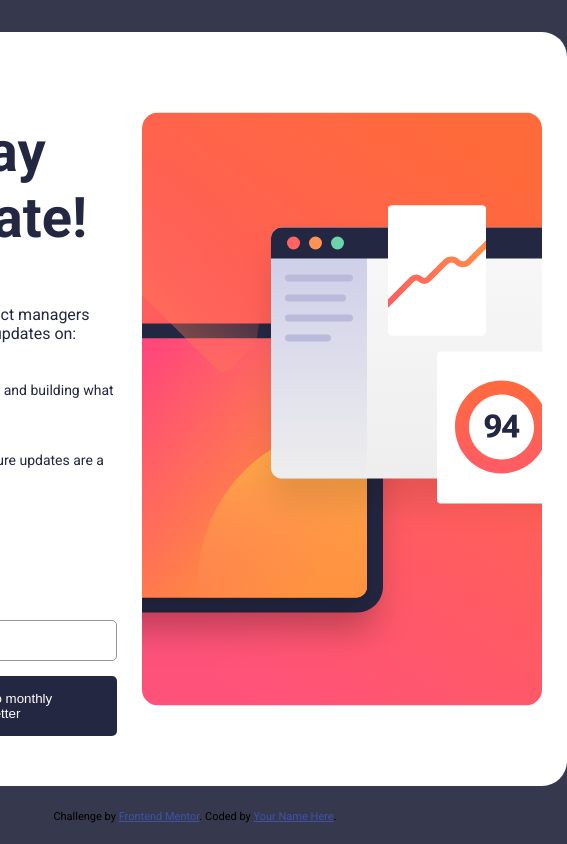
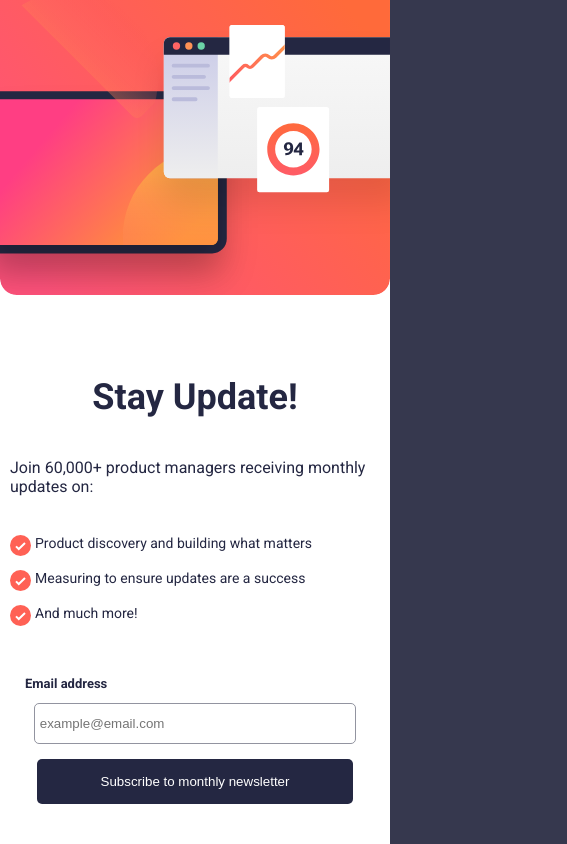
Before and after one commit to Geovanne1/formulario_de_incricao, a plain HTML site: page index.html in a window 390 px wide. Shown: the whole page, 567 px wide, since content can reach past the window. Drawn offline with Linux system fonts and the light colour scheme.

Commit message:
v3
mobile finalizado para teste

```diff
--- a/assets/css/styles.css
+++ b/assets/css/styles.css
@@ -55,12 +55,18 @@ main {
   background-repeat: no-repeat;
 }
 
-.imagem {
+.imagemDesktop {
   padding: 5px;
+}
+
+.imagemMobile {
+  display: none;
 }
 
 form {
   margin-top: 45px;
+  display: flex;
+  flex-direction: column;
 }
 
 form label {
@@ -85,6 +91,10 @@ form input #input_email::placeholder {
 form input:focus {
   box-shadow: 0 0 0 0;
   border: 1px solid hsl(234, 29%, 20%);
+}
+
+form .inputButton {
+  flex-direction: column;
 }
 
 form .botao {
@@ -126,6 +136,8 @@ form span {
 
 .sucesso {
   display: none;
+  flex-direction: column;
+  justify-content: space-around;
   background-color: white;
   position: absolute;
   padding: 30px 40px;
@@ -162,3 +174,104 @@ form span {
   color: hsl(234, 29%, 20%);
   font-weight: bold;
 }
+
+@media screen and (max-width: 748px) {
+  body {
+    margin: 0px;
+    height: 100vw;
+  }
+
+  .imagemDesktop {
+    display: none;
+    padding: auto
+  }
+
+  .imagemMobile {
+    display: block;
+    width: 100%;
+    /* position: fixed;
+    top: 0;
+    left: 0; */
+  }
+
+  .card {
+    position: fixed;
+    top: 0;
+    left: 0;
+    width: 100%;
+    height: 100%;
+    margin: 0px;
+    flex-direction: column;
+    padding: 0px;
+    border-radius: 0px;
+    justify-content: space-between;
+  }
+
+  .content {
+    padding: 10px;
+    display: flex;
+    margin: 0px 0px;
+    flex-direction: column;
+    justify-content: space-between;
+  }
+
+  .content h1 {
+    margin-top: 20px;
+    font-size: 36px;
+  }
+
+  form{
+    flex-direction: column;
+    display: flex;
+  }
+
+
+  form .inputButton {
+    flex-direction: column;
+    width: 100%;
+    align-items: center;
+  }
+
+  form input {
+    padding: 12px 35.5vw 12px 5px;
+  }
+
+  form .botao {
+    padding: 15px 16.3vw;
+    margin-bottom: 30px;
+  }
+
+  .attribution {
+    display: none;
+  }
+
+  .alert {
+    display: flex;
+    flex-direction: row;
+    justify-content: space-between;
+    margin: 0px 15px;
+  }
+
+  .sucesso {
+    position: fixed;
+    top: 0;
+    left: 0;
+    right: 0;
+    height: 100%;
+    margin: 0px;
+    flex-direction: column;
+    padding: 2px 25px;
+    justify-content: space-between;
+    border-radius: 0px;
+  }
+
+  .icone {
+    width: 25%;
+    margin-top: 20%;
+  }
+
+  .sucesso button {
+    padding: 20px 10vw;
+    margin-bottom: 10%;
+  }
+}
--- a/assets/js/index.js
+++ b/assets/js/index.js
@@ -36,7 +36,7 @@ function erroEmail(input) {
 
 function sucessEmail(input) {
   input.classList.remove('erro')
-  sucesso.style.display = 'block'
+  sucesso.style.display = 'flex'
   mensEmail.innerHTML = `${input.value}`
   card.style.display = 'none'
   span.style.display = 'none'
--- a/index.html
+++ b/index.html
@@ -32,6 +32,7 @@
 <body>
   <main>
     <div class="card">
+      <img class="imagemMobile" src="./assets/images/illustration-sign-up-mobile.svg" alt="">
       <div class="content">
         <h1>Stay Update!</h1>
         <p>Join 60,000+ product managers receiving monthly updates on:</p>
@@ -40,21 +41,25 @@
           <li class="item">Measuring to ensure updates are a success</li>
           <li class="item">And much more!</li>
         </ul>
-        <form class="formulario" action="">
-          <div>
+        <form>
+          <div class="alert">
             <label for="input_email">Email address</label>
             <span class="aviso">valid email required</span>
           </div>
-          <input id="input_email" type="email" required placeholder="example@email.com">
-          <button class="botao">Subscribe to monthly newsletter</button>
+          <div class="inputButton">
+            <input id="input_email" type="email" required placeholder="example@email.com">
+            <button class="botao">Subscribe to monthly newsletter</button>
+          </div>
         </form>
       </div>
-      <img class="imagem" src="./assets/images/illustration-sign-up-desktop.svg" alt="ilustração de login">
+      <img class="imagemDesktop" src="./assets/images/illustration-sign-up-desktop.svg" alt="ilustração de login">
     </div>
     <div class="sucesso">
-      <img src="./assets/images/icon-success.svg" alt="">
-      <h2>thanks for subscribing!</h2>
-      <p>A confirmation email has been sent to <span class="mensEmail">(email)</span>. Please open it and click the button inside to confirm your subscription</p>
+      <div>
+        <img class="icone" src="./assets/images/icon-success.svg" alt="">
+        <h2>thanks for subscribing!</h2>
+        <p>A confirmation email has been sent to</br> <span class="mensEmail">(email)</span>. Please open it and click the button inside to confirm your subscription</p>
+      </div>
       <button class="return">Dismiss message</button>
     </div>
   </main>
```
